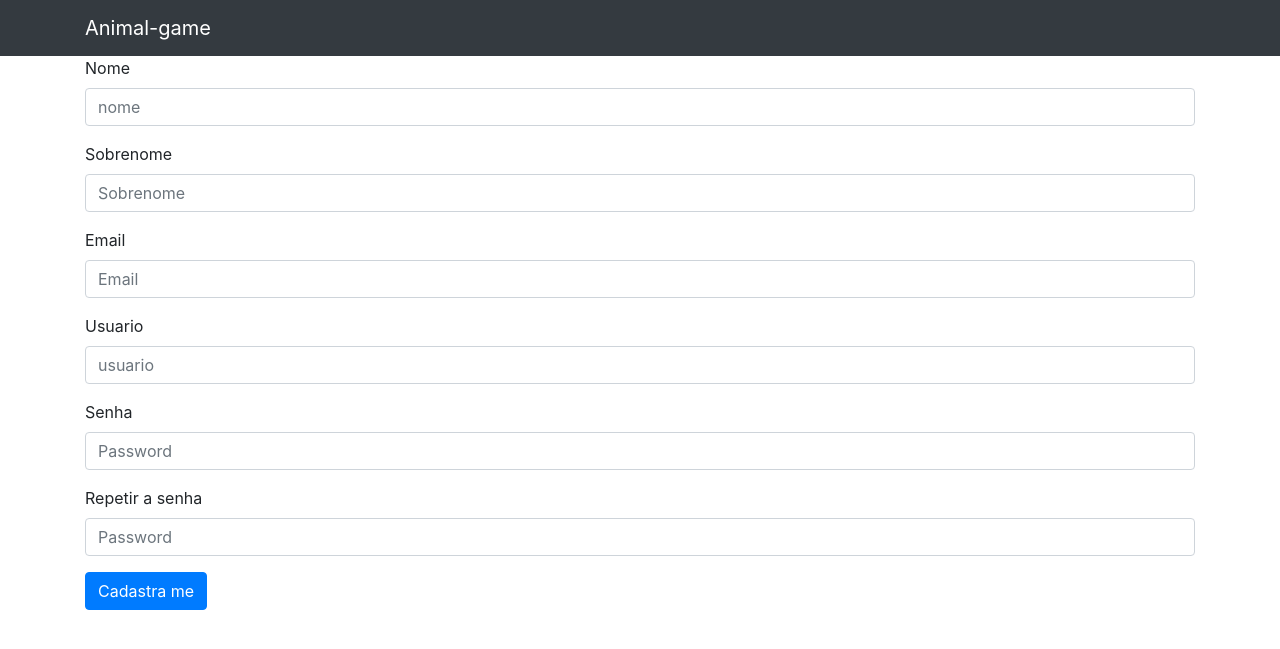
After one commit to Fbc00/animal-game, a Django app: page /registrar/ in a window 1280 px wide. The commit adds this page. Shown: the top 649 px of the page. Run offline with Django 4.2, Linux system fonts and the light colour scheme; some libraries are stand-ins or nearby versions.

Commit message:
templates das paginas inicias criados

```diff
--- a/animal_game/settings.py
+++ b/animal_game/settings.py
@@ -117,7 +117,7 @@ USE_TZ = True
 # https://docs.djangoproject.com/en/4.0/howto/static-files/
 
 STATIC_URL = 'static/'
-
+STATICFILES_DIRS = [os.path.join(BASE_DIR, 'templates/static')]
 # Default primary key field type
 # https://docs.djangoproject.com/en/4.0/ref/settings/#default-auto-field
 
--- a/core_main/models.py
+++ b/core_main/models.py
@@ -11,8 +11,8 @@ class Aposta(models.Model):
     data = models.DateTimeField(auto_now_add=True)
     usuario = models.ForeignKey(User, on_delete=models.DO_NOTHING)
     resultado = models.BooleanField(default=False)
-    valor = models.FloatField(default=None )
-    ganho = models.FloatField(default=None )
+    valor = models.FloatField(default=None)
+    ganho = models.FloatField(default=None)
 
 class Bicho(models.Model):
     nome = models.CharField(
--- /dev/null
+++ b/core_main/templates/core/registrar.html
@@ -0,0 +1,40 @@
+{% extends 'base.html' %}
+
+{% block conteudo %}
+
+
+<form method="post" action="{% url 'registrar'%}">
+  {% csrf_token %}
+
+
+    <div class="form-group">
+      <label for="exampleInputEmail1">Nome</label>
+      <input type="text" class="form-control"  value="{{ request.POST.nome}}" name="nome" placeholder="nome">
+    </div>
+    <div class="form-group">
+      <label for="exampleInputEmail1">Sobrenome</label>
+      <input type="text" class="form-control"   name="sobrenome" value="{{ request.POST.sobrenome}}"  placeholder="Sobrenome">
+    </div>
+    <div class="form-group">
+
+    <label for="exampleInputEmail1">Email</label>
+    <input type="email" class="form-control" id="exampleInputEmail1"  value="{{ request.POST.email}}" name="email" placeholder="Email">
+  </div>
+
+  <div class="form-group">
+    <label for="exampleInputEmail1">Usuario</label>
+    <input type="text" class="form-control"  value="{{ request.POST.usuario}}" name="usuario" placeholder="usuario">
+  </div>
+  <div class="form-group">
+    <label for="exampleInputPassword1">Senha</label>
+    <input type="password" class="form-control" id="exampleInputPassword1"  placeholder="Password" name="senha">
+  </div>
+  <div class="form-group">
+    <label for="exampleInputPassword1">Repetir a senha</label>
+    <input type="password" class="form-control" placeholder="Password" name="senha2" >
+  </div>
+  <button type="submit" class="btn btn-primary">Cadastra me</button>
+
+</form>
+
+{% endblock %}
--- a/core_main/urls.py
+++ b/core_main/urls.py
@@ -5,4 +5,7 @@ from . import views
 urlpatterns = [
     path('admin/', admin.site.urls),
     path('', views.index, name='index'),
+    path('login/', views.login, name='login'),
+    path('detalhes/', views.detalhes, name='detalhes'),
+    path('registrar/', views.registrar, name='registrar'),
 ]
--- a/core_main/views.py
+++ b/core_main/views.py
@@ -1,7 +1,20 @@
 from django.shortcuts import render
-
+from .models import Bicho, Aposta
 # Create your views here.
 
 
 def index(request):
-    return render(request, 'core/index.html')
+    aposta = Aposta.objects.all()
+    return render(request, 'core/index.html', {'apostas': aposta})
+
+
+def login(request):
+    return render(request, 'core/login.html')
+
+
+def detalhes(request):
+    aposta = Aposta.objects.all()
+    return render(request, 'core/detalhes.html', {'apostas': aposta})
+
+def registrar(request):
+    return render(request, 'core/registrar.html')
--- a/templates/base.html
+++ b/templates/base.html
@@ -5,9 +5,9 @@
 
 <html lang="pt-BR">
 
-<head>
+
     {% include 'parciais/_head.html' %}
-</head>
+
 
 
 
@@ -24,8 +24,7 @@
 {#    {% include 'parciais/_footer.html' %}#}
 
 
-
-    <script src="{% static 'vendor/jquery/jquery.slim.min.js' %}"></script>
+   <script src="{% static 'vendor/jquery/jquery.slim.min.js' %}"></script>
   <script src="{% static 'vendor/bootstrap/js/bootstrap.bundle.min.js' %}"></script>
 
 </body>
--- a/templates/parciais/_head.html
+++ b/templates/parciais/_head.html
@@ -1,11 +1,11 @@
 {% load static %}
 
-<meta charset="utf-8">
+    <meta charset="utf-8">
   <meta name="viewport" content="width=device-width, initial-scale=1, shrink-to-fit=no">
   <meta name="description" content="">
   <meta name="author" content="">
  <link href="{% static 'css/style.css'%}" rel="stylesheet">
-  <title>Agenda</title>
+  <title>animal-game</title>
 
   <!-- Bootstrap core CSS -->
-  <link href="{% static 'vendor/bootstrap/css/bootstrap.min.css'%}" rel="stylesheet">
+  <link href="{% static 'vendor/bootstrap/css/bootstrap.min.css' %}" rel="stylesheet">
```
Also changed, not shown: core_main/templates/core/detalhes.html (added, +25 -0 lines), core_main/templates/core/index.html (+30 -0 lines), core_main/templates/core/login.html (added, +17 -0 lines), core_main/templates/static/__init__.py (added), core_main/templates/static/css/__init__.py (added), core_main/templates/static/css/style.css (added), db.sqlite3.
